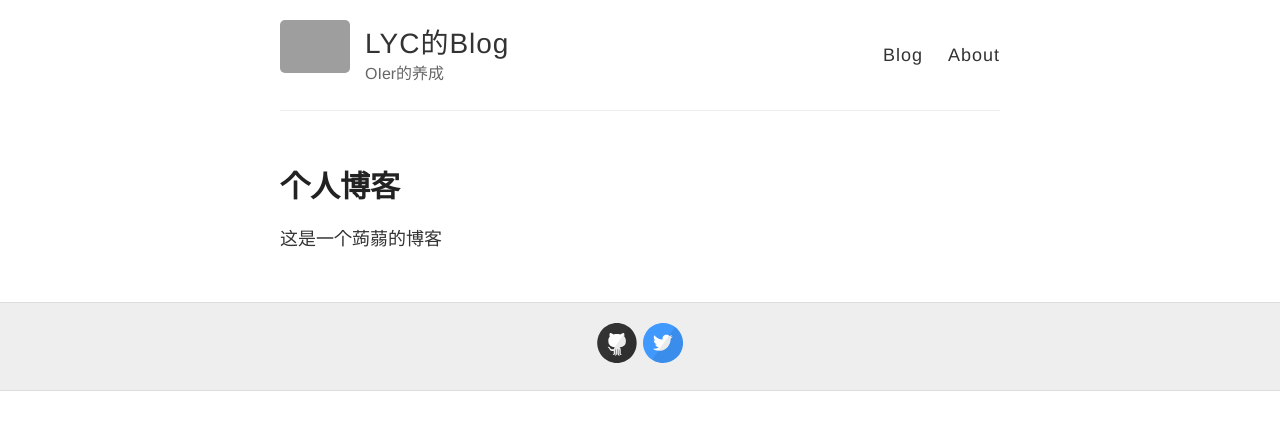
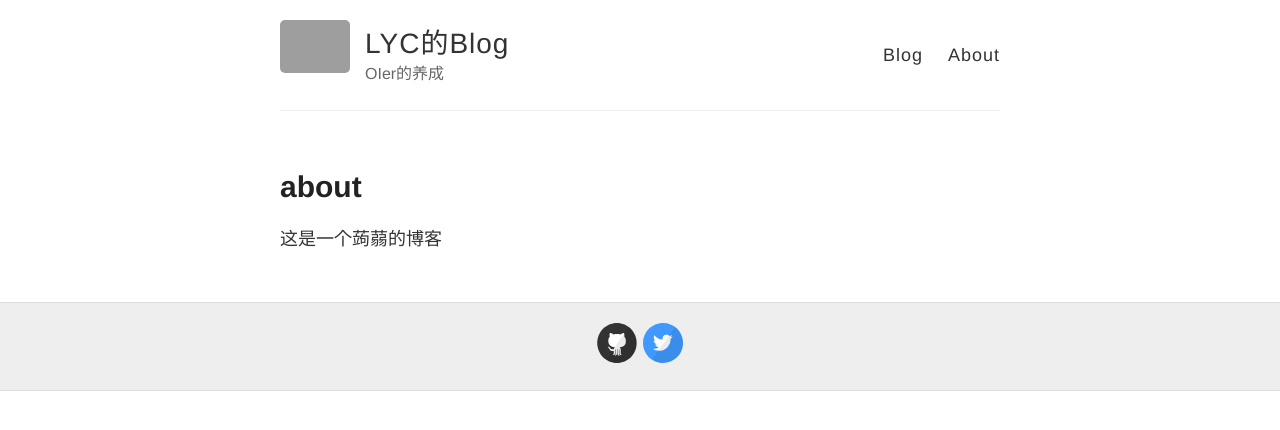
Before and after one commit to IchengU/IchengU.github.io, a Jekyll site: the page built from about.md, in a window 1280 px wide. Shown: the top 430 px of the page. Built offline with Jekyll 4.4.1, drawn with Linux system fonts in a browser that asks for light colours; grey boxes are pictures that could not be loaded.

Commit message:
Update about.md

```diff
--- a/about.md
+++ b/about.md
@@ -1,6 +1,6 @@
 ---
 layout: page
-title: 个人博客
+title: about
 permalink: /about/
 ---
 这是一个蒟蒻的博客
```
